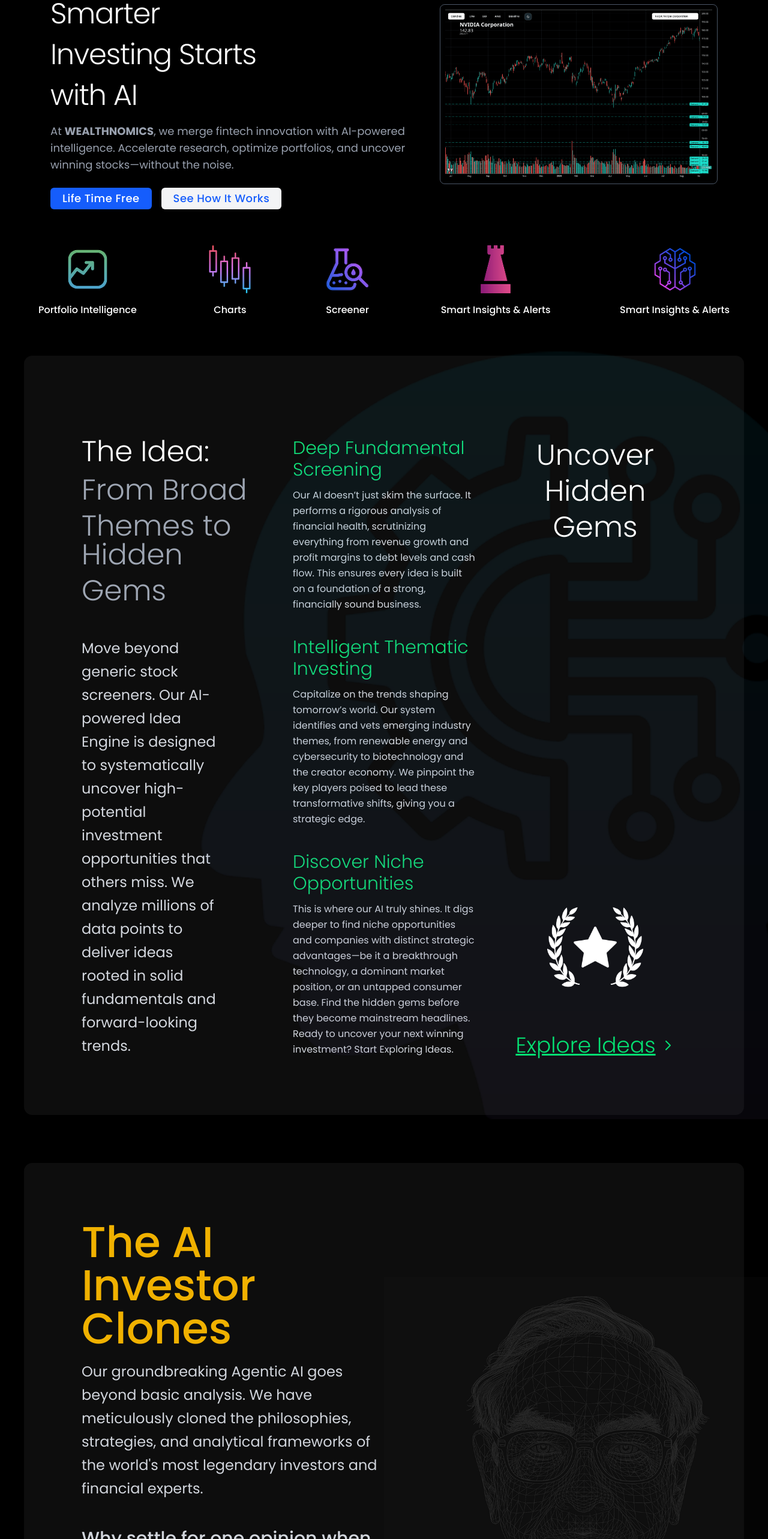
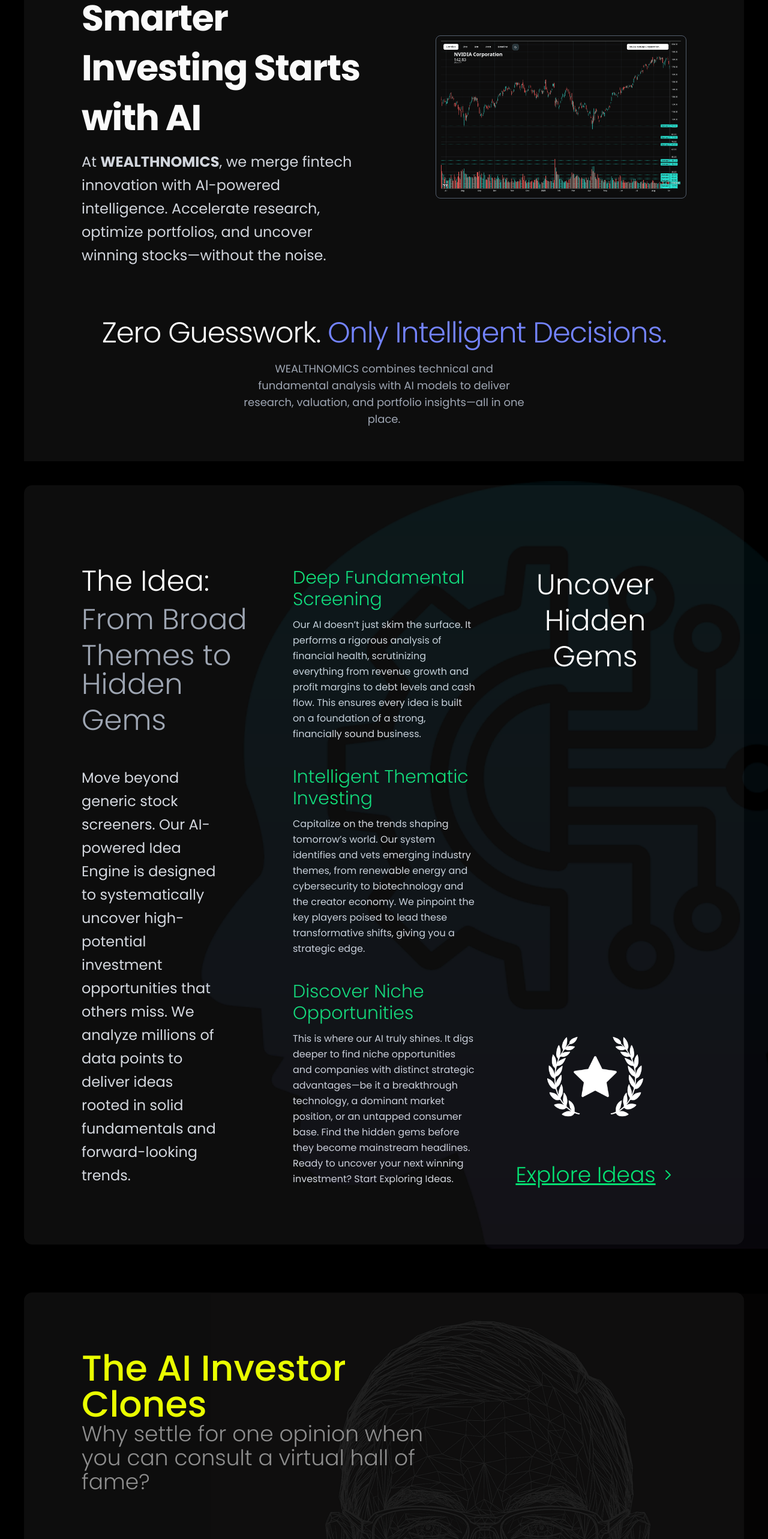
Before and after one commit to ayushman-wealthnomic/option-trading-frontend, a React (Vite) app: page / in a window 1280 px wide. Shown: the part 200-2766 px from the top of the page at 60% size. Built offline with nearby package versions, Linux system fonts and the light colour scheme; a web font is replaced by a local one.

Commit message:
FadeIn/FadeOut

```diff
--- a/src/components/Landing/HeroSection.tsx
+++ b/src/components/Landing/HeroSection.tsx
@@ -1,6 +1,24 @@
 import React from 'react'
 import Badge from './Badge';
-import Button from './Button';
+const theme = {
+    colors: {
+        bgTop: '#EAF0FF',
+        bgMid: '#F6ECF3',
+        bgBottom: '#FFF5EC',
+        ink: '#0E1320',
+        inkSoft: '#30364A',
+        muted: '#6E778A',
+        brand: '#6C7CFF',
+        brand2: '#7C4DFF',
+        cta: '#1E88E5',
+        card: '#ffffff',
+        cardDark: '#0B0E19',
+        accent: '#11C786',
+        warn: '#F59E0B',
+        danger: '#EF4444',
+        ring: 'rgba(108,124,255,.35)',
+    },
+};
 
 const MockDashboard: React.FC = () => (
     <div className="border border-gray-600 rounded-md shadow-lg p-2">
@@ -16,64 +34,69 @@
 );
 
 const HeroSection = () => {
-    const icons = [
-        {
-            icon: "./image 2.png",
-            title: "Portfolio Intelligence",
-            url: "/"
-        },
-        {
-            icon: "./image 3.png",
-            title: "Charts",
-            url: "/charts"
-        },
-        {
-            icon: "./image 4.png",
-            title: "Screener",
-            url: "/technical"
-        },
-        {
-            icon: "./image 5.png",
-            title: "Smart Insights & Alerts",
-            url: "/"
-        },
-        {
-            icon: "./image 7.png",
-            title: "Smart Insights & Alerts",
-            url: "/"
-        }
-    ];
+    // const icons = [
+    //     {
+    //         icon: "./image 2.png",
+    //         title: "Portfolio Intelligence",
+    //         url: "/"
+    //     },
+    //     {
+    //         icon: "./image 3.png",
+    //         title: "Charts",
+    //         url: "/charts"
+    //     },
+    //     {
+    //         icon: "./image 4.png",
+    //         title: "Screener",
+    //         url: "/technical"
+    //     },
+    //     {
+    //         icon: "./image 5.png",
+    //         title: "Smart Insights & Alerts",
+    //         url: "/"
+    //     },
+    // ];
     return (
         <header className="pt-20 pb-6 bg-black">
-            <div className="max-w-6xl mx-auto px-5 grid gap-8 lg:grid-cols-[1.2fr_0.9fr] items-center">
-                <div>
+            <div className="absolute inset-0 m-10 bg-white/10 opacity-50 rounded-xl"></div>
+            <div className="mx-auto px-34 grid gap-8 lg:grid-cols-[1.2fr_0.9fr] items-center z-30">
+                <div className='z-30'>
                     <Badge>AI-driven Fintech for Investors</Badge>
-                    <div className="text-4xl lg:text-5xl font-light leading-tight tracking-tight mt-4 mb-4 flex flex-col space-y-2">
+                    <div className="text-5xl lg:text-6xl font-bold leading-tight tracking-tight mt-4 mb-4 flex flex-col space-y-2">
                         <span>Smarter</span><span>Investing Starts</span><span>with AI</span>
                     </div>
-                    <p className="text-gray-400 text-lg mb-6">
+                    <p className="text-gray-300 text-2xl leading-relaxed pr-20">
                         At <strong>WEALTHNOMICS</strong>, we merge fintech innovation with AI-powered intelligence.
                         Accelerate research, optimize portfolios, and uncover winning stocks—without the noise.
                     </p>
-                    <div className="flex flex-wrap gap-4 mb-5">
+                    {/* <div className="flex flex-wrap gap-4 mb-5">
                         <Button className='font-medium text-lg'>Life Time Free</Button>
                         <Button className='font-medium text-lg' variant="ghost">See How It Works</Button>
-                    </div>
+                    </div> */}
                     {/* <div className="text-sm text-gray-600">
                         ⭐️⭐️⭐️⭐️⭐️ Rated by global investors • Trusted worldwide • Built with AI
                     </div> */}
                 </div>
                 <MockDashboard />
             </div>
-            <div className="flex justify-between items-center max-w-6xl mx-auto mt-10">
+            <div className="mx-auto px-5 text-center mt-20">
+                <h2 className="text-4xl lg:text-5xl font-light leading-tight tracking-tight mb-4">
+                    Zero Guesswork. <span style={{ color: theme.colors.brand }}>Only Intelligent Decisions.</span>
+                </h2>
+                <p className="text-gray-400 text-lg mb-8 px-96">
+                    WEALTHNOMICS combines technical and fundamental analysis with AI models to deliver research,
+                    valuation, and portfolio insights—all in one place.
+                </p>
+            </div>
+            {/* <div className="flex justify-between items-center max-w-6xl mx-auto mt-20 z-30 space-x-20">
                 {icons.map((item, index) => (
-                    <a href={item.url} className='flex flex-col items-center justify-center'>
+                    <a href={item.url} className='flex flex-col items-center justify-center z-30'>
                         <img key={index} src={item.icon} className="w-[80px] h-[80px] rounded-lg bg-transparent flex items-center justify-center font-extrabold">
                         </img>
                         <div className="font-medium text-white mt-4">{item.title}</div>
                     </a>
                 ))}
-            </div>
+            </div> */}
         </header>
     )
 }
--- a/src/components/Landing/IdeaSection.tsx
+++ b/src/components/Landing/IdeaSection.tsx
@@ -70,7 +70,7 @@
                 alt="Head Background"
                 className="absolute -right-60 top-0 h-full object-contain opacity-100 pointer-events-none"
             />
-            <div className="mx-auto grid grid-cols-1 lg:grid-cols-3 gap-12 mt-10 p-10">
+            <div className="mx-auto grid grid-cols-1 lg:grid-cols-3 gap-12 mt-10 p-10 z-30">
 
                 {/* Column 1 - The Idea */}
                 <div className="flex flex-col justify-between">
--- a/src/components/Landing/InvestorClone.tsx
+++ b/src/components/Landing/InvestorClone.tsx
@@ -1,6 +1,6 @@
 import "keen-slider/keen-slider.min.css"
 import { useKeenSlider } from "keen-slider/react"
-import { useEffect } from "react"
+import { useEffect, useState } from "react"
 
 function AutoplayPlugin(ms: number) {
     return (slider: any) => {
@@ -35,6 +35,30 @@
     }
 }
 
+const slides = [
+    {
+        image: "./warren 1.png",
+        title: "Warren Buffett Agent",
+        description:
+            'The Oracle of Omaha: Seeks wonderful companies with durable competitive advantages ("Moats") at a fair price. The ultimate mentor for long-term, quality investing.',
+        textPosition: { left: "70%", top: "60%", translateX: "-40%", translateY: "100%" },
+    },
+    {
+        image: "./charly 1.png",
+        title: "Elon Musk Visionary",
+        description:
+            "Innovator in technology and space exploration. Driven to push the boundaries of what is possible.",
+        textPosition: { left: "65%", top: "55%", translateX: "-35%", translateY: "80%" },
+    },
+    {
+        image: "./peterl 1.png",
+        title: "Steve Jobs Legend",
+        description:
+            "Revolutionized personal computing and mobile technology with a focus on design and simplicity.",
+        textPosition: { left: "60%", top: "50%", translateX: "-30%", translateY: "90%" },
+    },
+];
+
 const InvestorClone = () => {
     const [, headline] = useKeenSlider<HTMLDivElement>(
         {
@@ -49,6 +73,16 @@
         }
     )
 
+    const [current, setCurrent] = useState(0);
+
+    // Cycle slides every 4 seconds
+    useEffect(() => {
+        const interval = setInterval(() => {
+            setCurrent((prev) => (prev + 1) % slides.length);
+        }, 4000);
+        return () => clearInterval(interval);
+    }, []);
+
     useEffect(() => {
         if (!headline.current || !icon.current) return;
 
@@ -62,27 +96,29 @@
         return unsubscribe;
     }, [headline, icon]);
 
+
     return (
         <div className="relative bg-black text-white p-8 lg:p-24">
             <div className="absolute inset-0 m-10 bg-white/10 opacity-50 rounded-xl"></div>
 
             {/* Main content container with text on the left */}
-            <div className="relative z-10 p-10">
+            <div className="relative z-30 p-10">
                 {/* Text content */}
-                <div className="flex flex-col justify-between max-w-lg">
+                <div className="flex flex-col justify-between max-w-xl">
+                    <div className="mb-20">
+                        <h2 className="text-4xl lg:text-6xl font-medium text-[#EAFF00]">The AI Investor Clones</h2>
                         <div>
-                        <h2 className="text-5xl lg:text-7xl font-medium text-yellow-500 mb-4">The AI Investor Clones</h2>
-                        <p className="text-gray-300 text-2xl leading-relaxed">
-                            Our groundbreaking Agentic AI goes beyond basic analysis. We have meticulously cloned the philosophies, strategies, and analytical frameworks of the world's most legendary investors and financial experts.
-                        </p>
-                    </div>
-                    <div>
-                        <p className="text-gray-300 text-3xl font-medium leading-relaxed mt-10">
+                            <p className="text-4xl font-light text-[#8E8E8E]">
                                 Why settle for one opinion when you can consult a virtual hall of fame?
                             </p>
                         </div>
+                    </div>
+                    <p className="text-white text-2xl leading-relaxed">
+                        Our groundbreaking Agentic AI goes beyond basic analysis. We have meticulously cloned the philosophies, strategies, and analytical frameworks of the world's most legendary investors and financial experts.
+                    </p>
+
                     <div className="mt-24">
-                        <button className="text-yellow-500 hover:text-green-300 text-4xl font-light underline flex items-center gap-2 transition-colors group">
+                        <button className="text-[#EAFF00] hover:text-yellow-300 text-3xl font-light underline flex items-center gap-2 transition-colors group z-30">
                             Assemble Your Dream Team
                             <svg
                                 className="w-6 h-6 group-hover:translate-x-1 transition-transform"
@@ -103,21 +139,40 @@
             </div>
 
             {/* Absolute positioned image and text */}
-            <div className="absolute right-0 top-0 h-full w-1/2">
+            <div className="absolute inset-0 w-full h-full">
+                {slides.map((slide, index) => {
+                    const isActive = index === current;
+                    return (
+                        <div
+                            key={index}
+                            className={`absolute inset-0 w-full h-full transition-opacity duration-1000 ${isActive ? "opacity-100 z-10" : "opacity-0 z-0"
+                                }`}
+                        >
                             <img
-                    src="./warren 1.png"
-                    alt="Head Background"
-                    className="w-full h-full object-contain pointer-events-none"
+                                src={slide.image}
+                                alt={slide.title}
+                                className="absolute right-0 top-0 object-contain pointer-events-none w-[929px] h-[929px] opacity-70"
                             />
 
-                <div className="absolute top-1/2 left-1/2 -translate-x-1/2 translate-y-[150%] text-center w-full">
-                    <p className="text-2xl lg:text-3xl font-bold text-yellow-500 pointer-events-none">
-                        Warren Buffett Agent
+                            {/* Positioned text, centered over the image */}
+                            <div
+                                className="absolute text-center"
+                                style={{
+                                    right: '464.5px', // Half of the image's width
+                                    top: '70%',
+                                    transform: 'translate(50%, -50%)',
+                                }}
+                            >
+                                <p className="text-2xl lg:text-3xl font-bold text-white pointer-events-none">
+                                    {slide.title}
                                 </p>
-                    <p className="text-gray-300 text-sm mt-2 leading-relaxed max-w-sm mx-auto">
-                        The Oracle of Omaha: Seeks wonderful companies with durable competitive advantages ("Moats") at a fair price. The ultimate mentor for long-term, quality investing.
+                                <p className="text-gray-300 text-sm mt-2 leading-relaxed max-w-sm">
+                                    {slide.description}
                                 </p>
                             </div>
+                        </div>
+                    );
+                })}
             </div>
         </div>
     );
--- a/src/components/Landing/Navigation.tsx
+++ b/src/components/Landing/Navigation.tsx
@@ -1,7 +1,6 @@
 "use client";
 
 import { useEffect, useState } from "react";
-import Button from "./Button";
 import { supabase } from "@/lib/supabase";
 
 type Profile = {
@@ -51,14 +50,14 @@
 
     return (
         <div className="sticky top-0 backdrop-blur-md bg-black bg-opacity-60 border-b border-gray-900 border-opacity-5 z-40">
-            <div className="max-w-7xl mx-auto px-5 flex items-center justify-between h-16">
+            <div className="mx-auto px-10 flex items-center justify-between h-16">
                 {/* Logo */}
-                <div className="flex items-center space-x-3">
-                    <img src="./logo.png" alt="Logo" className="w-[60px] h-[30px]" />
+                <div className="flex items-center justify-center space-x-3">
                     <div className="text-black text-3xl font-semibold tracking-wide">
                         <span className="text-white">WEALTH</span>
                         <span className="text-white">NOMICS</span>
                     </div>
+                    <img src="./logo.png" alt="Logo" className="w-[60px] h-[30px]" />
                 </div>
 
                 {/* Nav links */}
@@ -77,15 +76,16 @@
                         <div className="w-24 h-6 bg-gray-700 rounded animate-pulse" />
                     ) : profile ? (
                         <div className="flex items-center gap-3">
-                            <div className="text-right">
+                            <div className="text-right text-xl">
                                 <p className="text-white font-medium">{profile.name}</p>
                             </div>
                             <div className="w-9 h-9 rounded-full bg-gray-700 flex items-center justify-center text-white font-bold">
                                 {profile.name.charAt(0)}
                             </div>
-                            <Button className="font-medium" variant="ghost" onClick={handleLogout}>
+                            <div onClick={handleLogout} className="text-white font-medium text-xl underline cursor-pointer">Logout</div>
+                            {/* <Button className="font-medium" variant="ghost" onClick={handleLogout}>
                                 Logout
-                            </Button>
+                            </Button> */}
                         </div>
                     ) : (
                         <div className="flex items-center gap-5">
--- a/src/components/ProtectedRoute.tsx
+++ b/src/components/ProtectedRoute.tsx
@@ -1,25 +1,20 @@
 // src/components/ProtectedRoute.tsx
-import type { ReactNode } from 'react';
-import { Navigate } from 'react-router-dom'; // From react-router-dom for redirection
+import type { ReactNode } from 'react'; // From react-router-dom for redirection
 import { useAuth } from './AuthComponents/AuthContext'; // Our custom hook to get auth state
+import { Loader } from 'lucide-react';
 
 interface ProtectedRouteProps {
     children: ReactNode; // This will be the actual component (e.g., <Dashboard />)
 }
 
 export const ProtectedRoute = ({ children }: ProtectedRouteProps) => {
-    const { user, isLoading } = useAuth(); // Get auth state and loading status
+    const { isLoading } = useAuth(); // Get auth state and loading status
 
     // 1. Show a loading state while we're checking authentication (e.g., fetching session from Supabase)
     if (isLoading) {
-        return <div>Loading authentication...</div>; // You can use a spinner here
-    }
-
-    // 2. If loading is complete AND there's no user (i.e., not authenticated)
-    if (!user) {
-        // Redirect them to the login page
-        // 'replace' prop ensures they can't go back to the protected route with the browser's back button
-        return <Navigate to="/login" replace />;
+        return <div className="flex justify-center items-center h-full">
+            <Loader className={`w-6 h-6 animate-spin text-black`} />
+        </div> // You can use a spinner here
     }
 
     // 3. If loading is complete AND there IS a user (i.e., authenticated)
--- a/src/pages/Landing.tsx
+++ b/src/pages/Landing.tsx
@@ -6,6 +6,7 @@
 import Navigation from '@/components/Landing/Navigation';
 import SocialProofSection from '@/components/Landing/SocialProofSection';
 import ValuationSection from '@/components/Landing/ValuationSection';
+
 import { useSEO } from '@/hooks/useSEO';
 import { seoConfig } from '@/lib/seoConfig';
 import IdeaSection from '@/components/Landing/IdeaSection';
@@ -59,7 +60,9 @@
             {/* Content */}
             <div className="relative z-10">
                 <Navigation />
-                <HeroSection />
+                <section className='bg-black'>
+                    <HeroSection />
+                </section>
                 <section id='ideas'>
                     <IdeaSection />
                 </section>
```
Also changed, not shown: public/charly 1.png (added), public/peterl 1.png (added). Lines whose indentation alone changed are shown as unchanged.
